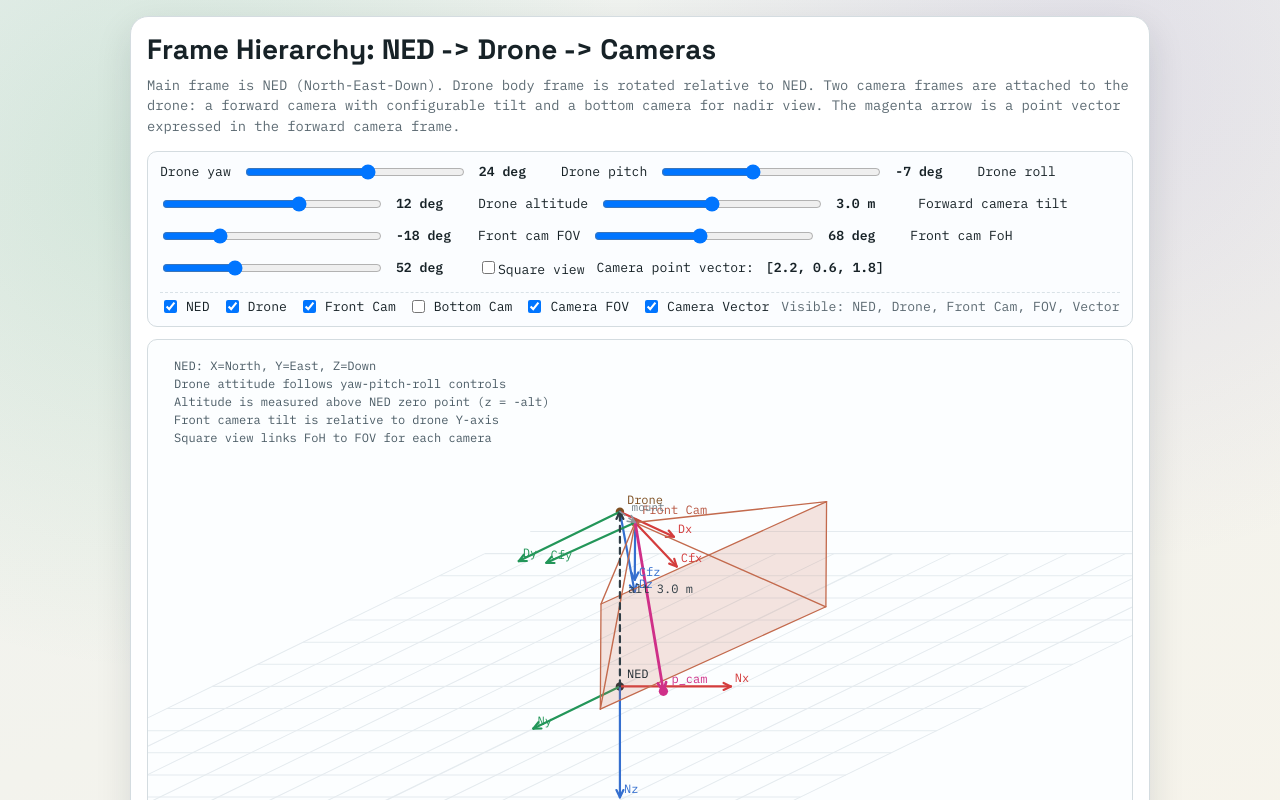
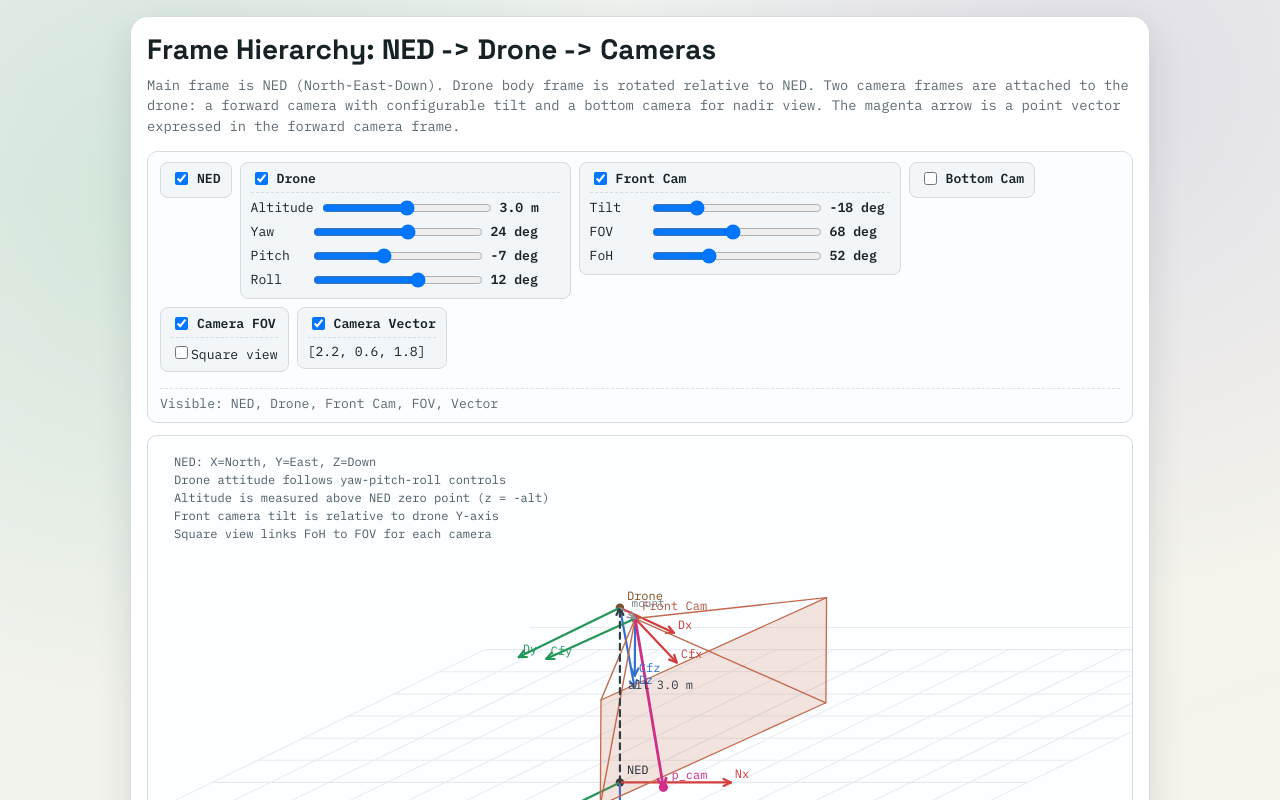
Before and after one commit to antomykl/TargetingSolution, a plain HTML site: page CoordinateSystem/frame-hierarchy-sample.html in a window 1280 px wide. Shown: the top 800 px of the page. Drawn offline with Linux system fonts and the light colour scheme.

Commit message:
Group controls panel by component with checkbox as header

```diff
--- a/CoordinateSystem/frame-hierarchy-sample.html
+++ b/CoordinateSystem/frame-hierarchy-sample.html
@@ -80,35 +80,69 @@
       margin-bottom: 12px;
     }
 
-    .controls input[type="range"] {
-      width: 220px;
+    .ctrl-groups {
+      width: 100%;
+      display: flex;
+      flex-wrap: wrap;
+      gap: 8px;
+      align-items: flex-start;
     }
 
-    .controls .value {
-      min-width: 70px;
+    .ctrl-group {
+      border: 1px solid var(--border);
+      border-radius: 8px;
+      padding: 6px 10px 8px;
+      background: #f3f6f8;
+      display: flex;
+      flex-direction: column;
+      gap: 3px;
+    }
+
+    .group-header label {
+      display: inline-flex;
+      align-items: center;
+      gap: 6px;
+      font-weight: 600;
+      cursor: pointer;
+    }
+
+    .group-body {
+      display: flex;
+      flex-direction: column;
+      gap: 4px;
+      padding-top: 5px;
+      border-top: 1px dashed #d4dce0;
+    }
+
+    .ctrl-row {
+      display: flex;
+      align-items: center;
+      gap: 6px;
+    }
+
+    .ctrl-row label {
+      min-width: 54px;
+      cursor: pointer;
+    }
+
+    .ctrl-row input[type="range"] {
+      width: 170px;
+    }
+
+    .ctrl-row .value {
+      min-width: 60px;
       font-weight: 600;
     }
 
     .checks {
       width: 100%;
-      display: flex;
-      flex-wrap: wrap;
-      gap: 12px;
-      align-items: center;
-      padding-top: 4px;
+      padding-top: 6px;
       border-top: 1px dashed #d9e2e7;
-      margin-top: 2px;
-    }
-
-    .checks label {
-      display: inline-flex;
-      align-items: center;
-      gap: 6px;
+      margin-top: 4px;
     }
 
     .checks .state {
       color: #5b6971;
-      white-space: nowrap;
     }
 
     .board {
@@ -158,9 +192,6 @@
       color: var(--muted);
     }
 
-    .ctrl-group {
-      display: contents;
-    }
   </style>
 </head>
 <body>
@@ -172,62 +203,94 @@
     </p>
 
     <div class="controls">
-      <div id="droneSliders" class="ctrl-group">
-        <label for="droneYaw">Drone yaw</label>
-        <input id="droneYaw" type="range" min="-180" max="180" step="1" value="24" />
-        <span id="droneYawValue" class="value">24 deg</span>
+      <div class="ctrl-groups">
 
-        <label for="dronePitch">Drone pitch</label>
-        <input id="dronePitch" type="range" min="-40" max="40" step="1" value="-7" />
-        <span id="dronePitchValue" class="value">-7 deg</span>
+        <div class="ctrl-group">
+          <div class="group-header"><label><input id="showNed" type="checkbox" checked />NED</label></div>
+        </div>
 
-        <label for="droneRoll">Drone roll</label>
-        <input id="droneRoll" type="range" min="-45" max="45" step="1" value="12" />
-        <span id="droneRollValue" class="value">12 deg</span>
-
-        <label for="droneAltitude">Drone altitude</label>
+        <div class="ctrl-group">
+          <div class="group-header"><label><input id="showDrone" type="checkbox" checked />Drone</label></div>
+          <div id="droneSliders" class="group-body">
+            <div class="ctrl-row">
+              <label for="droneAltitude">Altitude</label>
               <input id="droneAltitude" type="range" min="0" max="6" step="0.1" value="3.0" />
               <span id="droneAltitudeValue" class="value">3.0 m</span>
             </div>
+            <div class="ctrl-row">
+              <label for="droneYaw">Yaw</label>
+              <input id="droneYaw" type="range" min="-180" max="180" step="1" value="24" />
+              <span id="droneYawValue" class="value">24 deg</span>
+            </div>
+            <div class="ctrl-row">
+              <label for="dronePitch">Pitch</label>
+              <input id="dronePitch" type="range" min="-40" max="40" step="1" value="-7" />
+              <span id="dronePitchValue" class="value">-7 deg</span>
+            </div>
+            <div class="ctrl-row">
+              <label for="droneRoll">Roll</label>
+              <input id="droneRoll" type="range" min="-45" max="45" step="1" value="12" />
+              <span id="droneRollValue" class="value">12 deg</span>
+            </div>
+          </div>
+        </div>
 
-      <div id="frontCamSliders" class="ctrl-group">
-        <label for="camTilt">Forward camera tilt</label>
+        <div class="ctrl-group">
+          <div class="group-header"><label><input id="showFrontCam" type="checkbox" checked />Front Cam</label></div>
+          <div id="frontCamSliders" class="group-body">
+            <div class="ctrl-row">
+              <label for="camTilt">Tilt</label>
               <input id="camTilt" type="range" min="-35" max="35" step="1" value="-18" />
               <span id="camTiltValue" class="value">-18 deg</span>
-
-        <label for="frontFov">Front cam FOV</label>
+            </div>
+            <div class="ctrl-row">
+              <label for="frontFov">FOV</label>
               <input id="frontFov" type="range" min="20" max="120" step="1" value="68" />
               <span id="frontFovValue" class="value">68 deg</span>
-
-        <label for="frontFoh">Front cam FoH</label>
+            </div>
+            <div class="ctrl-row">
+              <label for="frontFoh">FoH</label>
               <input id="frontFoh" type="range" min="20" max="120" step="1" value="52" />
               <span id="frontFohValue" class="value">52 deg</span>
             </div>
+          </div>
+        </div>
 
-      <div id="bottomCamSliders" class="ctrl-group">
-        <label for="bottomFov">Bottom cam FOV</label>
+        <div class="ctrl-group">
+          <div class="group-header"><label><input id="showBottomCam" type="checkbox" />Bottom Cam</label></div>
+          <div id="bottomCamSliders" class="group-body">
+            <div class="ctrl-row">
+              <label for="bottomFov">FOV</label>
               <input id="bottomFov" type="range" min="20" max="140" step="1" value="92" />
               <span id="bottomFovValue" class="value">92 deg</span>
-
-        <label for="bottomFoh">Bottom cam FoH</label>
+            </div>
+            <div class="ctrl-row">
+              <label for="bottomFoh">FoH</label>
               <input id="bottomFoh" type="range" min="20" max="140" step="1" value="92" />
               <span id="bottomFohValue" class="value">92 deg</span>
             </div>
+          </div>
+        </div>
 
-      <div id="fovSettings" class="ctrl-group">
+        <div class="ctrl-group">
+          <div class="group-header"><label><input id="showFov" type="checkbox" checked />Camera FOV</label></div>
+          <div id="fovSettings" class="group-body">
+            <div class="ctrl-row">
               <label><input id="squareView" type="checkbox" />Square view</label>
             </div>
+          </div>
+        </div>
 
-      <span>Camera point vector:</span>
-      <strong>[2.2, 0.6, 1.8]</strong>
+        <div class="ctrl-group">
+          <div class="group-header"><label><input id="showCamVector" type="checkbox" checked />Camera Vector</label></div>
+          <div class="group-body">
+            <div class="ctrl-row"><span>[2.2, 0.6, 1.8]</span></div>
+          </div>
+        </div>
+
+      </div>
 
       <div class="checks">
-        <label><input id="showNed" type="checkbox" checked />NED</label>
-        <label><input id="showDrone" type="checkbox" checked />Drone</label>
-        <label><input id="showFrontCam" type="checkbox" checked />Front Cam</label>
-        <label><input id="showBottomCam" type="checkbox" />Bottom Cam</label>
-        <label><input id="showFov" type="checkbox" checked />Camera FOV</label>
-        <label><input id="showCamVector" type="checkbox" checked />Camera Vector</label>
         <span id="visibleState" class="state"></span>
       </div>
     </div>
@@ -543,10 +606,10 @@
     }
 
     function updateSliderVisibility() {
-      droneSlidersGroup.style.display = showDroneInput.checked ? "contents" : "none";
-      frontCamSlidersGroup.style.display = showFrontCamInput.checked ? "contents" : "none";
-      bottomCamSlidersGroup.style.display = showBottomCamInput.checked ? "contents" : "none";
-      fovSettingsGroup.style.display = showFovInput.checked ? "contents" : "none";
+      droneSlidersGroup.style.display = showDroneInput.checked ? "" : "none";
+      frontCamSlidersGroup.style.display = showFrontCamInput.checked ? "" : "none";
+      bottomCamSlidersGroup.style.display = showBottomCamInput.checked ? "" : "none";
+      fovSettingsGroup.style.display = showFovInput.checked ? "" : "none";
     }
 
     function updateFohControlState() {
```
Lines whose indentation alone changed are shown as unchanged.
